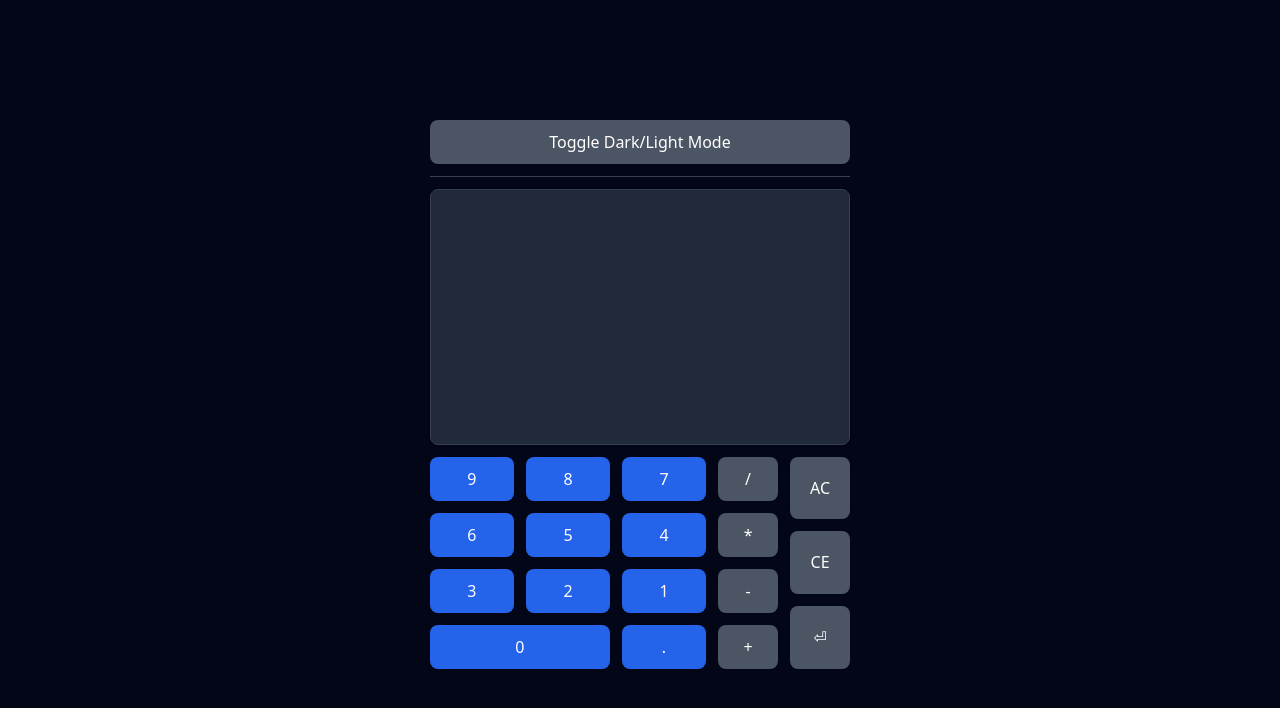
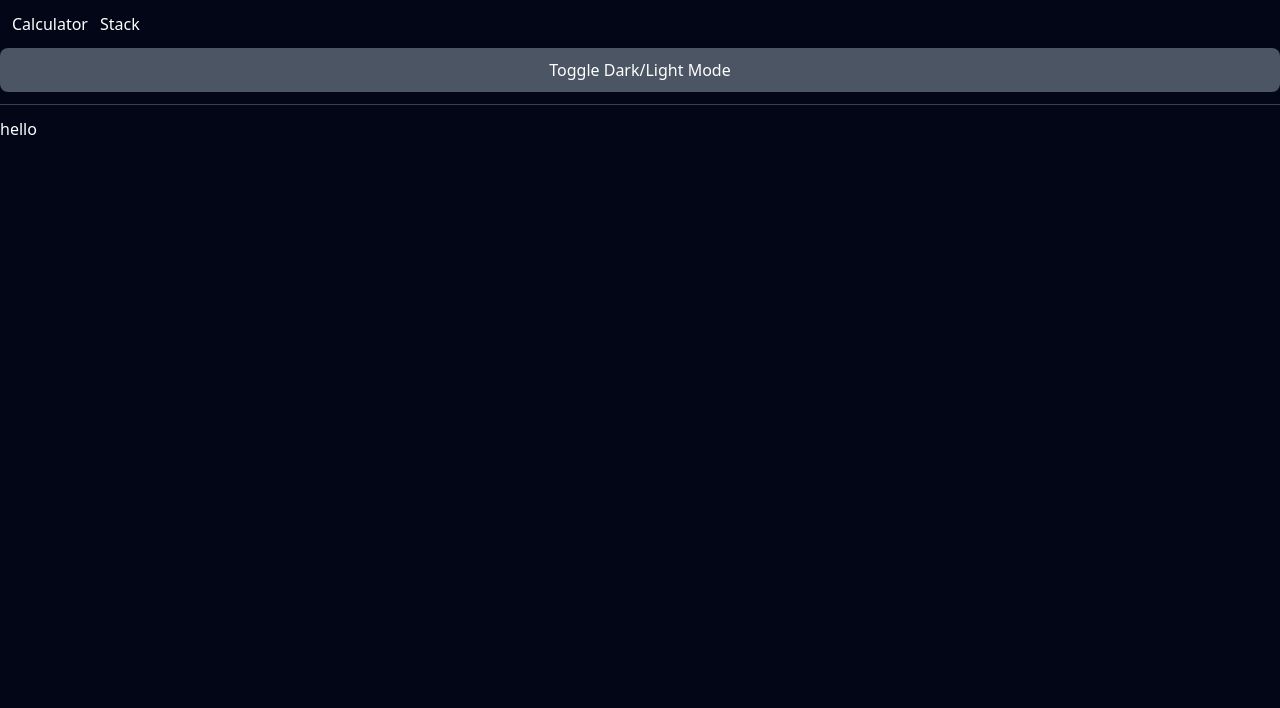
Before and after one commit to maximilianoluci/calculator, a Vue app in the folder calc-frontend/: page /stack in a window 1280 px wide. Shown: the top 708 px of the page. Built offline with nearby package versions, Linux system fonts and the light colour scheme.

Commit message:
add routes

```diff
--- a/calc-frontend/src/App.vue
+++ b/calc-frontend/src/App.vue
@@ -1,7 +1,7 @@
 <template>
-  <HomeView />
+  <navigation-component />
 </template>
 
 <script setup lang="ts">
-import HomeView from "./views/HomeView.vue";
+import NavigationComponent from "@/components/navigation/NavigationComponent.vue";
 </script>
--- a/calc-frontend/src/classes/stack.ts
+++ b/calc-frontend/src/classes/stack.ts
@@ -1,10 +1,9 @@
-// stack.ts
-
 interface IStack<T> {
   push(item: T): void;
   pop(): T | undefined;
   peek(): T | undefined;
   size(): number;
+  clear(): void;
   length: number;
 }
 
@@ -40,6 +39,11 @@ class Stack<T> implements IStack<T> {
     return this.size();
   }
 
+  clear(): void {
+    this.storage = [];
+    this._length = 0;
+  }
+
   private updateLength(): void {
     this._length = this.size();
   }
--- /dev/null
+++ b/calc-frontend/src/components/navigation/NavigationComponent.vue
@@ -0,0 +1,11 @@
+<template>
+  <div class="flex gap-3 p-3">
+    <router-link to="/">Calculator</router-link>
+    <router-link to="/stack">Stack</router-link>
+  </div>
+  <router-view />
+</template>
+
+<script setup lang="ts">
+import { RouterLink, RouterView } from "vue-router";
+</script>
--- a/calc-frontend/src/components/screen/ScreenComponent.vue
+++ b/calc-frontend/src/components/screen/ScreenComponent.vue
@@ -1,7 +1,8 @@
 <template>
   <div class="rounded-lg border border-gray-200 bg-white p-6 text-xl font-normal text-gray-700 shadow dark:border-gray-700 dark:bg-gray-800 dark:text-gray-400">
     <span v-for="(number, index) in numbers" :key="index" class="w-fit">
-      <span v-if="number !== '$'">{{ number }}</span>
+      <!-- <span v-if="number !== '$'">{{ number }}</span> -->
+      <span>{{ number }}</span>
     </span>
   </div>
 </template>
@@ -11,5 +12,6 @@
 
 defineProps<{
   numbers: Array<string>;
+  // numbers: Stack<string>;
 }>();
 </script>
--- a/calc-frontend/src/router/index.ts
+++ b/calc-frontend/src/router/index.ts
@@ -1,13 +1,17 @@
 import { createRouter, createWebHistory } from "vue-router";
-import HomeView from "../views/HomeView.vue";
 
 const router = createRouter({
   history: createWebHistory(import.meta.env.BASE_URL),
   routes: [
     {
       path: "/",
-      name: "home",
-      component: HomeView,
+      name: "calculator",
+      component: () => import("@/views/CalculatorView.vue"),
+    },
+    {
+      path: "/stack",
+      name: "stack",
+      component: () => import("@/views/StackView.vue"),
     },
   ],
 });
--- a/calc-frontend/src/views/HomeView.vue
+++ b/calc-frontend/src/views/CalculatorView.vue
@@ -4,6 +4,7 @@
       <button-component text="Toggle Dark/Light Mode" color="operators" :full-width="true" @click="toggleUiMode" />
       <hr class="my-3 h-px border-0 bg-gray-200 dark:bg-gray-700" />
       <screen-component class="mb-3 flex h-64 flex-col overflow-auto" :numbers="numbers" />
+      <!-- <screen-component class="mb-3 flex h-64 flex-col overflow-auto" :numbers="calculationStack" /> -->
 
       <div class="mb-3 grid grid-cols-6 gap-3">
         <div class="col-span-4">
@@ -47,7 +48,7 @@
 import { ref } from "vue";
 import ButtonComponent from "@/components/button/ButtonComponent.vue";
 import ScreenComponent from "@/components/screen/ScreenComponent.vue";
-// import Stack from "@/classes/stack";
+import Stack from "@/classes/stack";
 import axios from "axios";
 
 let isDarkMode: boolean = false;
--- /dev/null
+++ b/calc-frontend/src/views/StackView.vue
@@ -0,0 +1,19 @@
+<template>
+  <button-component text="Toggle Dark/Light Mode" color="operators" :full-width="true" @click="toggleUiMode" />
+  <hr class="my-3 h-px border-0 bg-gray-200 dark:bg-gray-700" />
+  hello
+</template>
+
+<script setup lang="ts">
+import ButtonComponent from "@/components/button/ButtonComponent.vue";
+
+let isDarkMode: boolean = false;
+
+function toggleUiMode(): void {
+  const htmlElement = document.querySelector("html");
+  if (htmlElement) {
+    isDarkMode = !isDarkMode;
+    htmlElement.classList.toggle("dark", isDarkMode);
+  }
+}
+</script>
```
